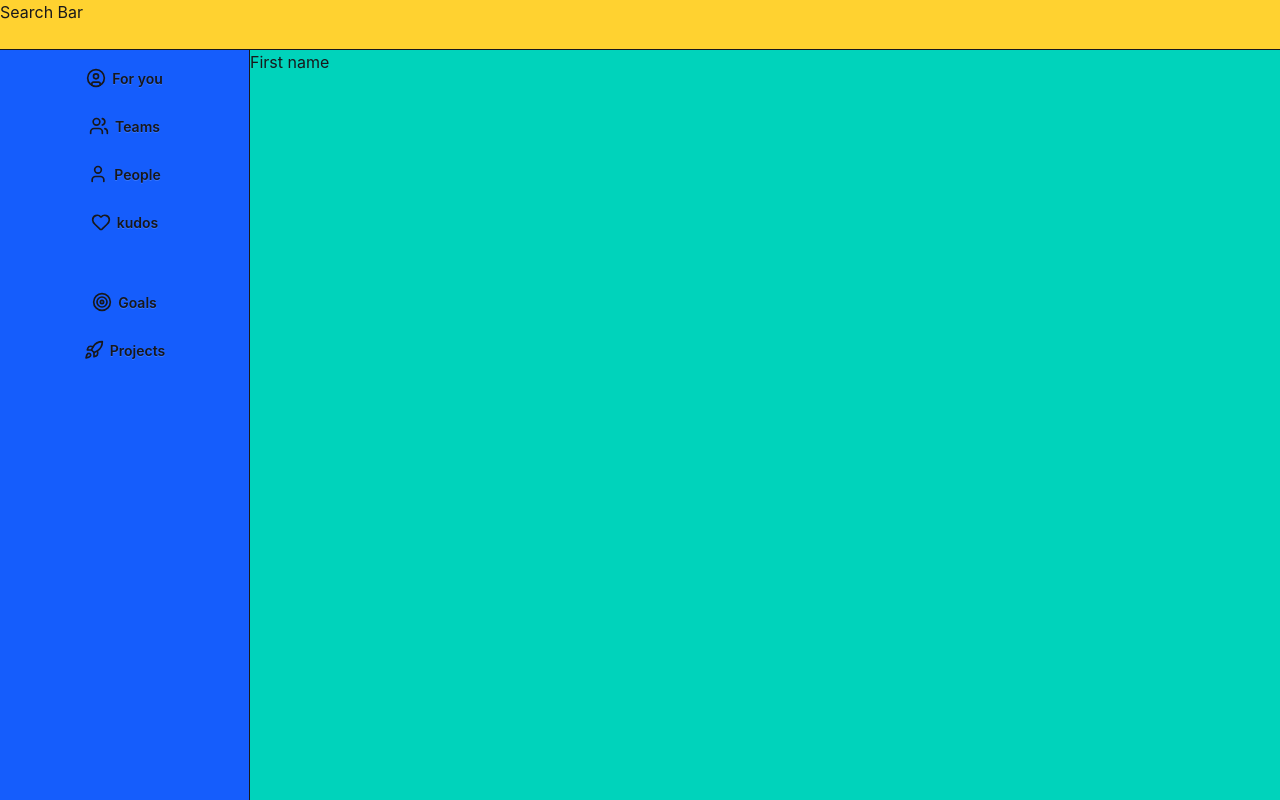
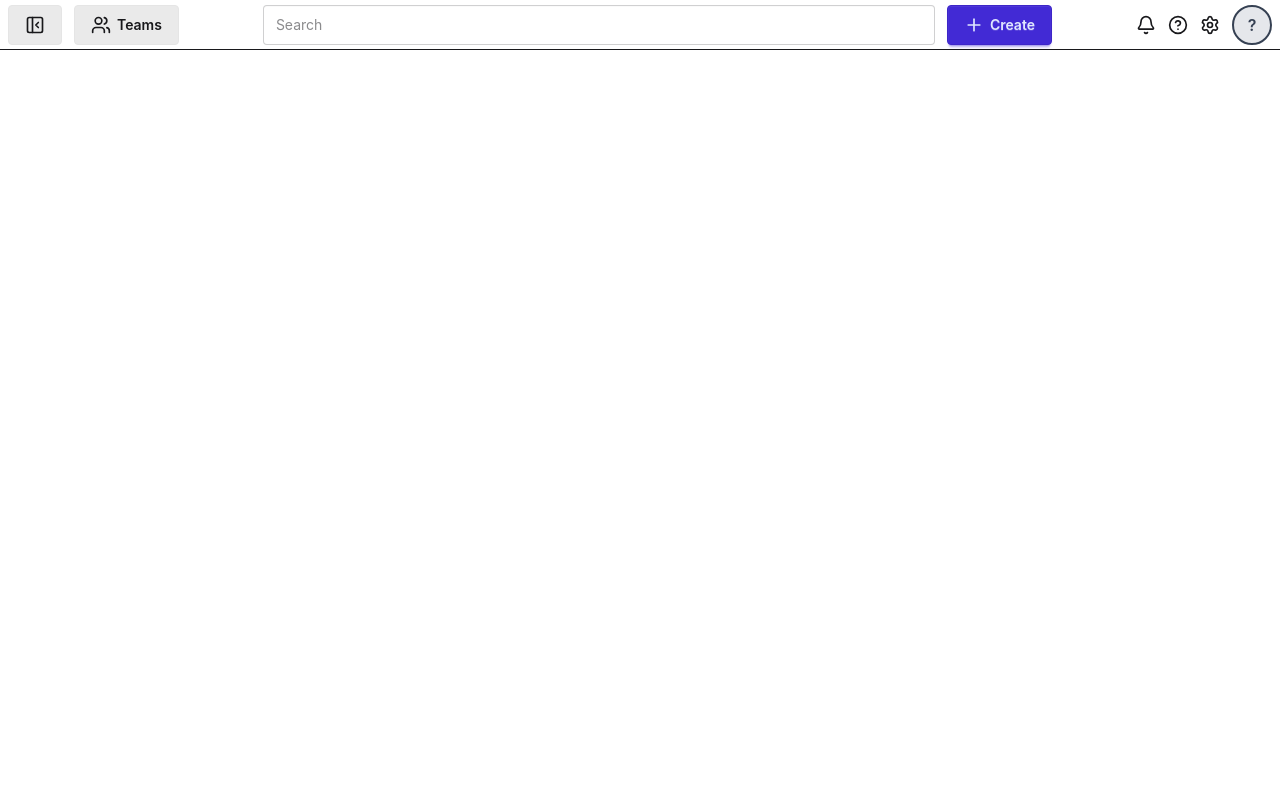
Before and after one commit to Hades-ux/MCV-jira, a React (Vite) app in the folder frontend/: page /me in a window 1280 px wide. Built offline with nearby package versions, Linux system fonts and the light colour scheme; no server answers.

Commit message:
feat(layout): implement sidebar context and layout structure with header and navbar components

```diff
--- a/frontend/src/App.tsx
+++ b/frontend/src/App.tsx
@@ -1,17 +1,24 @@
 import LoginPage from "./pages/LoginPage";
+import RegisterPage from "./pages/RegisterPage";
 import ProfilePage from "./pages/ProfilePage";
-import RegisterPage from "./pages/RegisterPage";
 
-import {  Routes, Route, } from "react-router";
+import { Routes, Route } from "react-router";
+import { Layout }  from "./components/layout/Layout";
 
 function App() {
   return (
     <Routes>
-      <Route path="/" element={<LoginPage/>}/>
-      <Route path="/register" element={<RegisterPage/>}/>
-      <Route path="/me" element={<ProfilePage/>}/>
+      {/* Public routes */}
+      <Route>
+        <Route path="/login" element={<LoginPage />} />
+        <Route path="/register" element={<RegisterPage />} />
+      </Route>
+
+      {/* Protected routes */}
+      <Route element={<Layout />}>
+        <Route path="/me" element={<ProfilePage />} />
+      </Route>
     </Routes>
-
   );
 }
 
--- /dev/null
+++ b/frontend/src/components/layout/Header.tsx
@@ -0,0 +1,86 @@
+import {
+  PanelLeftClose,
+  Users,
+  Plus,
+  Bell,
+  CircleQuestionMark,
+  Settings,
+} from "lucide-react";
+import { useCurrentUser } from "../../hook/auth/useCurrentUser";
+import { useSidebar } from "../../context/SideBarContext";
+
+type CurrentUser = {
+  avatar?: {
+    url?: string;
+  };
+  firstName: string;
+  lastName: string;
+};
+
+const Header = () => {
+  const user = useCurrentUser() as CurrentUser | null | undefined;
+  const { toggleSidebar } = useSidebar();
+
+  return (
+    <header className="flex items-center justify-between px-2 border-b">
+      {/* first block */}
+      <div className="flex gap-3">
+        <button type="button" className="btn btn-soft" onClick={toggleSidebar}>
+          <PanelLeftClose size={20} />
+        </button>
+        <button type="button" className="btn btn-soft">
+          <Users size={20} /> Teams{" "}
+        </button>
+      </div>
+
+      {/* serch Block */}
+      <div className="flex gap-3">
+        <input
+          className="input input-bordered w-2xl focus:outline-none
+          focus:border-gray-300 duration-300"
+          type="search"
+          placeholder="Search"
+          autoComplete="on"
+        />
+        <button type="button" className="btn btn-primary">
+          <Plus size={20} /> Create{" "}
+        </button>
+      </div>
+
+      {/* 3rd block */}
+      <div className=" flex gap-3">
+        {/* Notification */}
+        <button type="button">
+          <Bell size={20} />
+        </button>
+
+        {/* Help */}
+        <button type="button">
+          <CircleQuestionMark size={20} />
+        </button>
+        {/* Settings */}
+        <button type="button">
+          <Settings size={20} />
+        </button>
+
+        {/* User Avatar or initiall */}
+        <button type="button">
+          {user?.avatar?.url ? (
+            <img
+              src={user?.avatar?.url}
+              alt="Avatar"
+              className="w-10 h-10 rounded-full object-cover border-2"
+            />
+          ) : (
+            <div className="w-10 h-10 rounded-full border-2 flex items-center justify-center bg-gray-200 text-gray-700 font-semibold">
+              {`${user?.firstName?.[0] ?? ""}${user?.lastName?.[0] ?? ""}`.toUpperCase() ||
+                "?"}
+            </div>
+          )}
+        </button>
+      </div>
+    </header>
+  );
+};
+
+export default Header;
--- /dev/null
+++ b/frontend/src/components/layout/Layout.tsx
@@ -0,0 +1,15 @@
+import Header from "./Header";
+import Navbar from "./Navbar";
+import { Outlet } from "react-router";
+
+export const Layout = () => {
+  return (
+    <div className="min-h-screen bg-base-100 grid grid-rows-[50px_1fr]">
+      <Header />
+      <div className="flex">
+        <Navbar />
+        <Outlet />
+      </div>
+    </div>
+  );
+};
--- /dev/null
+++ b/frontend/src/components/layout/Navbar.tsx
@@ -0,0 +1,40 @@
+import { CircleUser, Users, User, Heart, Target, Rocket } from "lucide-react";
+import { useSidebar } from "../../context/SideBarContext";
+
+const Navbar = () => {
+  const { isOpen } = useSidebar();
+  return (
+    <aside
+      className={`overflow-hidden flex flex-col gap-2
+              transition-all duration-300 ease-in-out
+              ${isOpen ? "w-0" : "w-45 border-r"}`}
+    >
+      <button className=" btn btn-ghost">
+        <CircleUser size={20} /> For you
+      </button>
+      <button className="btn btn-ghost">
+        <Users size={20} />
+        Teams
+      </button>
+      <button className="btn btn-ghost">
+        <User size={20} />
+        People
+      </button>
+      <button className="btn btn-ghost">
+        <Heart size={20} />
+        kudos
+      </button>
+      <br />
+      <button className="btn btn-ghost">
+        <Target size={20} />
+        Goals
+      </button>
+      <button className="btn btn-ghost">
+        <Rocket size={20} />
+        Projects
+      </button>
+    </aside>
+  );
+};
+
+export default Navbar;
--- /dev/null
+++ b/frontend/src/context/SideBarContext.tsx
@@ -0,0 +1,35 @@
+import { createContext, useContext, useState, type ReactNode } from "react";
+
+interface SidebarContextType {
+  isOpen: boolean;
+  toggleSidebar: () => void
+}
+
+const SidebarContext = createContext<SidebarContextType | null>(null);
+
+interface SideBarProviderProps {
+  children: ReactNode;
+}
+
+export const SidebarProvider = ({ children }: SideBarProviderProps) => {
+  const [isOpen, setIsOpen] = useState(true);
+
+  const toggleSidebar = () => setIsOpen((perv => !perv))
+
+  return (
+    <SidebarContext.Provider value={{ isOpen, toggleSidebar }}>
+      {children}
+    </SidebarContext.Provider>
+  );
+};
+
+// eslint-disable-next-line react-refresh/only-export-components
+export const useSidebar = () => {
+  const context = useContext(SidebarContext);
+
+  if (!context) {
+    throw new Error("useSidebar must be used within SidebarProvider");
+  }
+
+  return context;
+};
--- a/frontend/src/main.tsx
+++ b/frontend/src/main.tsx
@@ -5,16 +5,19 @@ import { BrowserRouter } from "react-router";
 import { QueryClient, QueryClientProvider } from "@tanstack/react-query";
 import "./index.css";
 import App from "./App.tsx";
+import { SidebarProvider } from "./context/SideBarContext.tsx";
 
 const queryClient = new QueryClient();
 
 createRoot(document.getElementById("root")!).render(
   <StrictMode>
+    <SidebarProvider>
       <QueryClientProvider client={queryClient}>
         <BrowserRouter>
           <Toaster position="top-center" reverseOrder={false} />
           <App />
         </BrowserRouter>
       </QueryClientProvider>
+    </SidebarProvider>
   </StrictMode>,
 );
--- a/frontend/src/pages/ProfilePage.tsx
+++ b/frontend/src/pages/ProfilePage.tsx
@@ -1,56 +1,8 @@
-import { useCurrentUser } from "../hook/auth/useCurrentUser";
-import { CircleUser, Users, User, Heart, Target, Rocket } from "lucide-react";
-
-interface CurrentUser {
-  firstName?: string;
-}
-
 const ProfilePage = () => {
-  const user = useCurrentUser() as CurrentUser | null | undefined;
 
   return (
-    <div className="min-h-screen bg-base-100 grid grid-rows-[50px_1fr]">
-      <header className="border-b bg-amber-300">
-        <h1>Search Bar</h1>
-      </header>
+    <div className="p-2">
 
-      <main className=" grid grid-cols-[250px_1fr] bg-blue-600">
-        {/* NavBar */}
-        <nav className="navbar border-r flex flex-col gap-2">
-          <button className=" btn btn-ghost">
-            <CircleUser size={20} /> For you
-          </button>
-          <button className="btn btn-ghost">
-            <Users size={20} />
-            Teams
-          </button>
-          <button className="btn btn-ghost">
-            <User size={20} />
-            People
-          </button>
-          <button className="btn btn-ghost">
-            <Heart size={20} />
-            kudos
-          </button>
-          <br />
-          <button className="btn btn-ghost">
-            <Target size={20} />
-            Goals
-          </button>
-          <button className="btn btn-ghost">
-            <Rocket size={20} />
-            Projects
-          </button>
-        </nav>
-
-        {/* area */}
-        <section className="bg-accent">
-          <h1 className="">
-            {" "}
-            {user?.firstName?.toUpperCase() || "First name"}
-          </h1>
-        </section>
-      </main>
     </div>
   );
 };
```
Lines whose indentation alone changed are shown as unchanged.
